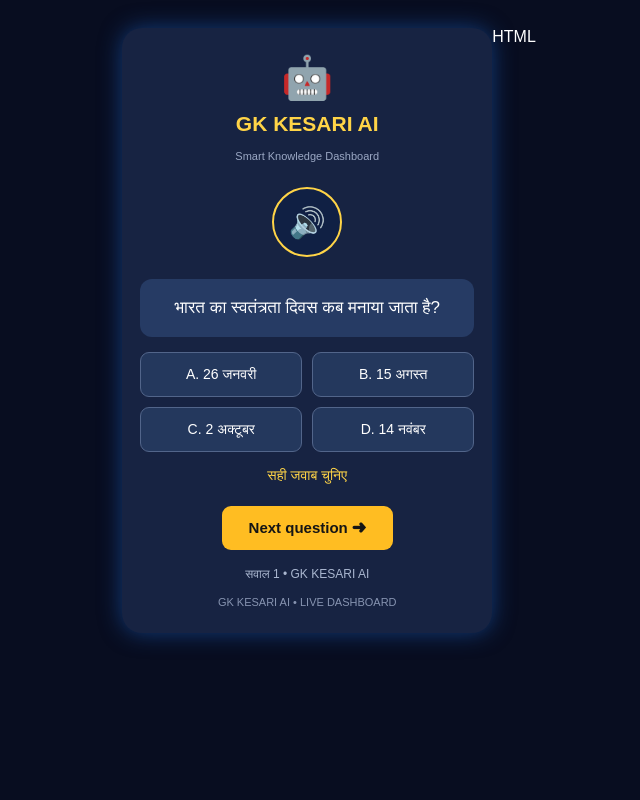
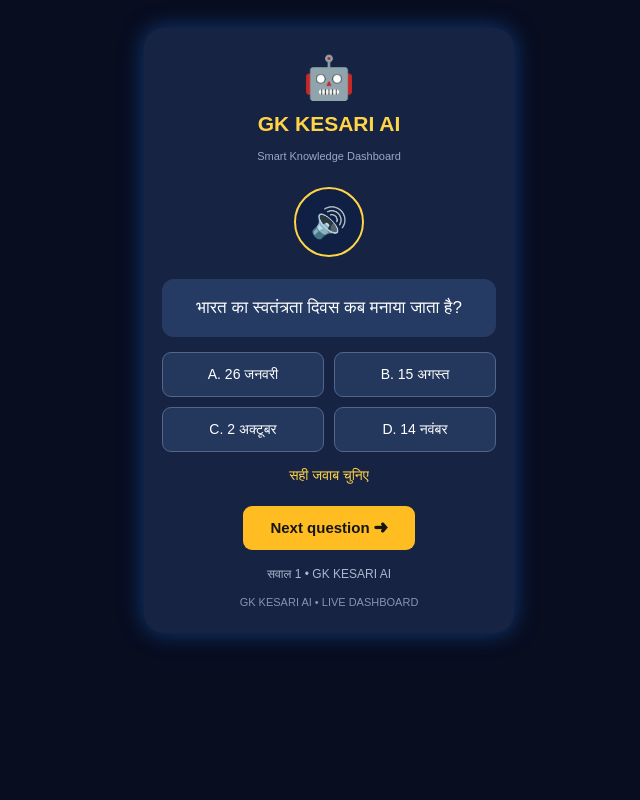
Before and after one commit to dhimanmanohar19-arch/gk-kesari-ai, a Flask app: page / in a window 1280 px wide. Shown: the whole page, without its empty margins (311-951 px from the left). Run offline with Flask 3, Linux system fonts and the light colour scheme.

Commit message:
Clean up index.html by removing commented code
Removed commented JavaScript code from index.html

```diff
--- a/templates/index.html
+++ b/templates/index.html
@@ -363,9 +363,6 @@ function speakQuestion() {
 
 loadQuestion();
 </script>
-HTML
-<script>
-  // यहाँ पूरा JavaScript कोड है
-</script>
+
 </body>
 </html>
```
